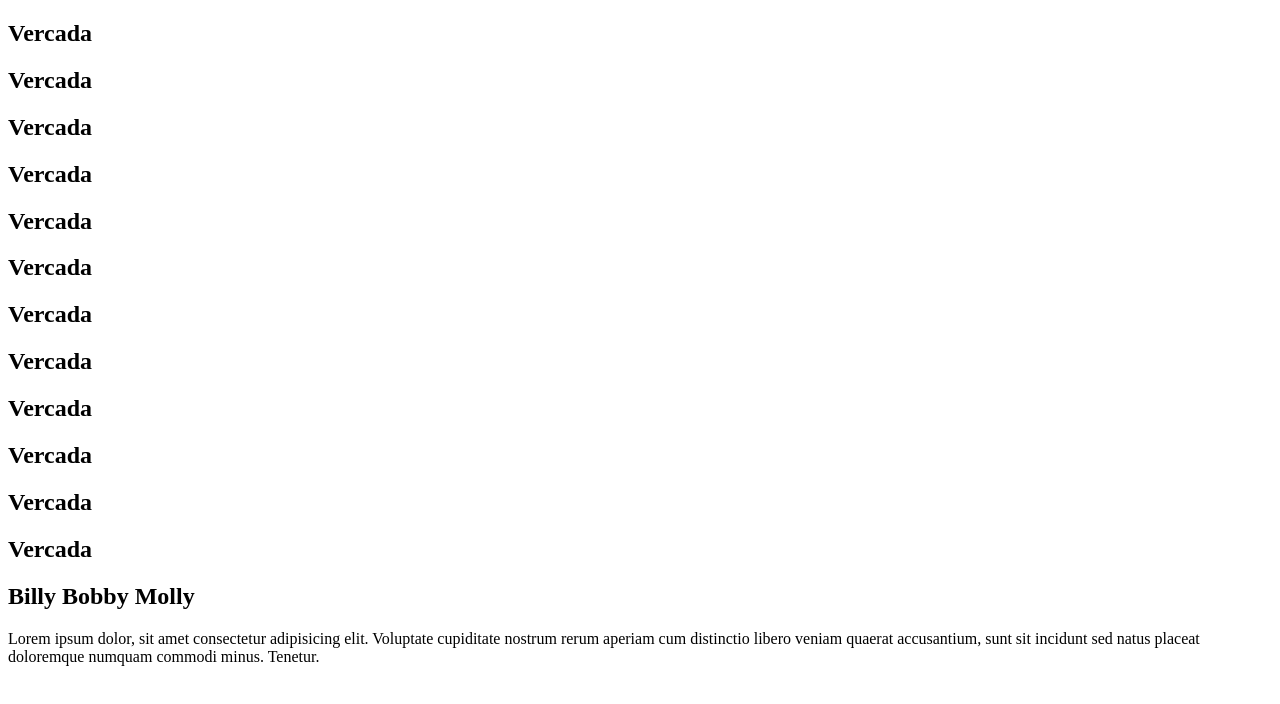
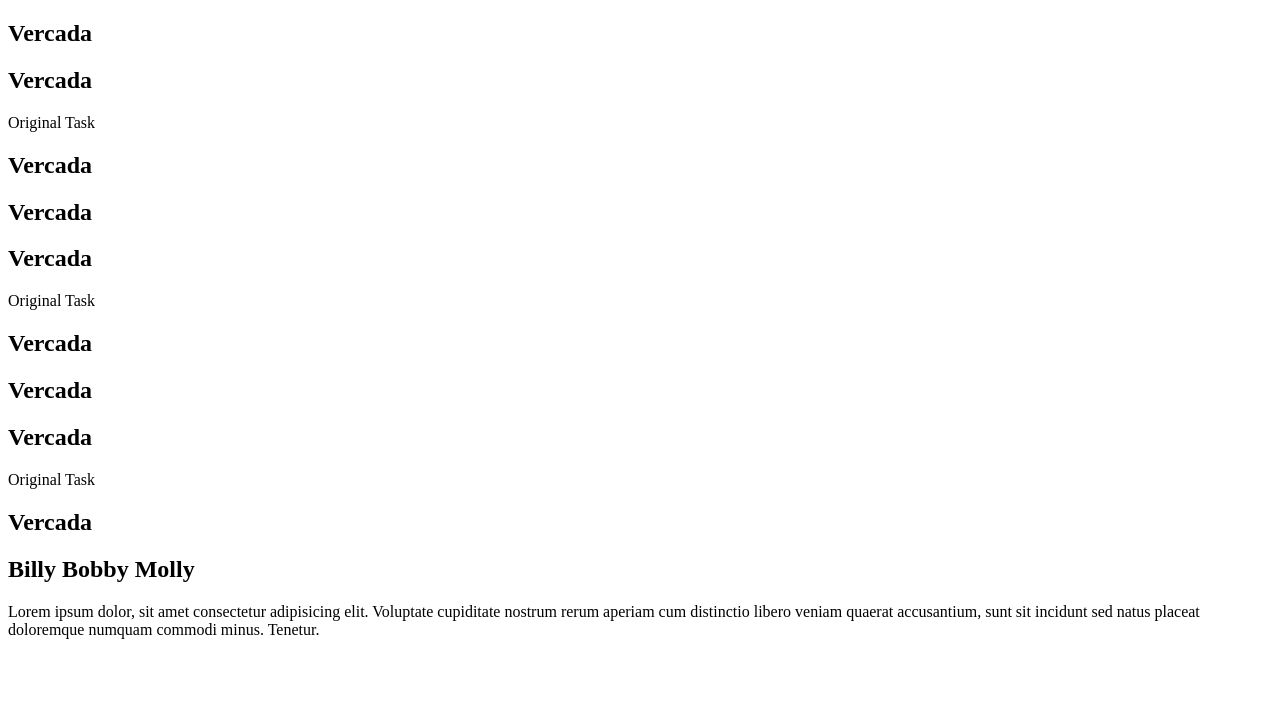
Before and after one commit to mariofalvarez/Todo-app-react-typescript, a React (Create React App) app: page / in a window 1280 px wide. Shown: the top 704 px of the page. Built offline with nearby package versions, Linux system fonts and the light colour scheme.

Commit message:
added task feature

```diff
--- a/src/components/List/Task/Task.tsx
+++ b/src/components/List/Task/Task.tsx
@@ -1,11 +1,39 @@
-import React from 'react'
-
+import React, { useState } from 'react'
 import './Task.css'
 
-const Task = () => {
+const ESC_KEY = 27
+const INIT_TASK = "Original Task"
+
+const Task = (props: any) => {
+  const [task, setTask] = useState("")
+  const [toggle, setToggle] = useState(true)
+
+  const placeholder = (task.length) ? task : INIT_TASK
+  const toggleTask = (e: any) => setToggle(!toggle)
+  const handleChange = (e: any) => setTask(e.target.value)
+  const handleSave = (e: any) => {
+    const key = e.which || e.keyCode || e.charCode
+    if (e.type === 'keyup' && key !== ESC_KEY) return
+    (task.length) ? setTask(task) : setTask(INIT_TASK)
+    setToggle(!toggle)
+  }
+
   return (
-    <div>
-      <h1>Vercada</h1>
+    <div className="task">
+      {
+        (toggle)
+        ? (<p onClick={ toggleTask }>{ placeholder }</p>)
+        : (<input
+          type="text"
+          name="task"
+          autoFocus
+          placeholder="Enter Task"
+          value={ task }
+          onChange={ handleChange }
+          onKeyUp={ handleSave }
+          onBlur={ handleSave }
+        />)
+      }
     </div>
   )
 }
```
